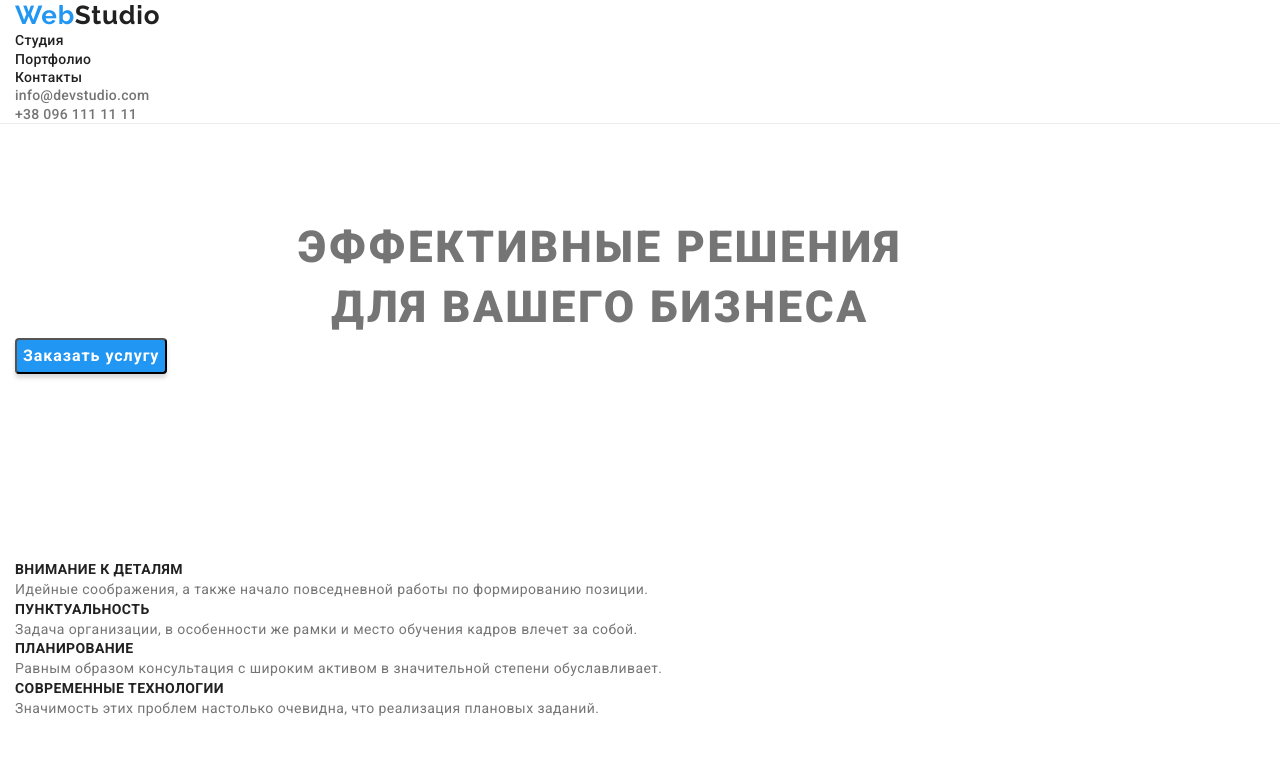
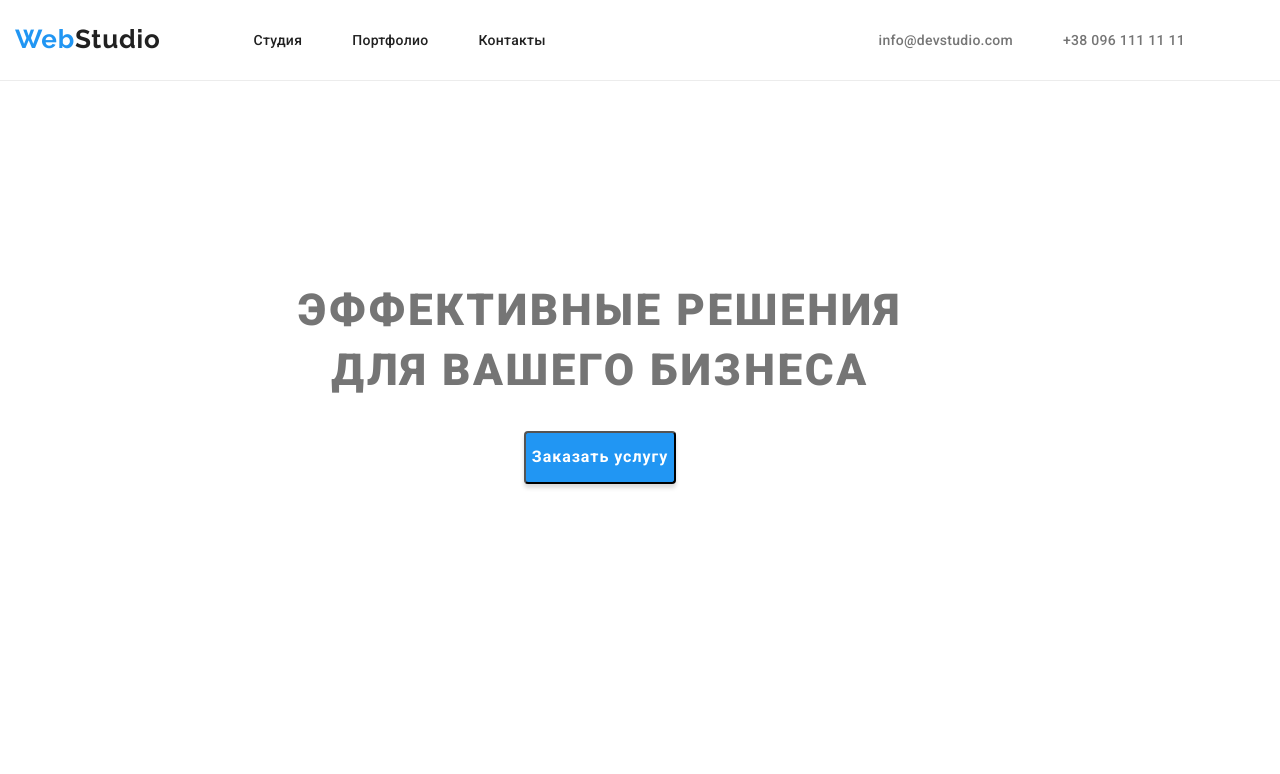
Before and after one commit to Leopoldovich/goit-markup-hw-03, a plain HTML site: page index.html in a window 1280 px wide. Shown: the top 774 px of the page. Drawn offline with nearby package versions, Linux system fonts and the light colour scheme.

Commit message:
позиционированы хедер и герой

```diff
--- a/css/styles.css
+++ b/css/styles.css
@@ -76,9 +76,53 @@ body {
   padding-right: 15px;
 }
 
+.heading-hidden {
+  position: absolute;
+  width: 1px;
+  height: 1px;
+  margin: -1px;
+  border: 0;
+  padding: 0;
+  white-space: nowrap;
+  clip-path: inset(100%);
+  clip: rect(0 0 0 0);
+  overflow: hidden;
+}
+
 /* ********************************  header  ****************************** */
 header {
   border-bottom: 1px solid #ececec;
+  /* padding-top: 24px;
+  padding-bottom: 25px; */
+}
+
+.header-nav-box {
+  display: flex;
+  align-items: center;
+}
+
+.header-nav-box-left-side {
+  display: flex;
+  align-items: center;
+}
+
+.logo-link {
+  display: flex;
+  align-items: center;
+  margin-right: 93px;
+  padding-top: 24px;
+  padding-bottom: 25px;
+}
+
+.header-nav-box-left-side-list {
+  display: flex;
+  align-items: center;
+}
+
+.header-nav-box-right-side {
+  display: flex;
+  align-items: center;
+  margin-left: auto;
 }
 
 .nav-link {
@@ -86,6 +130,16 @@ header {
   font-size: 14px;
   line-height: 1.14;
   letter-spacing: 0.02em;
+  padding-top: 32px;
+  padding-bottom: 32px;
+}
+
+.nav-link-item:not(:last-child) {
+  margin-right: 50px;
+}
+
+.header-contact-link-mail {
+  margin-right: 50px;
 }
 
 .header-contact-link {
@@ -94,6 +148,8 @@ header {
   line-height: 1.14;
   letter-spacing: 0.02em;
   color: var(--main-color);
+  padding-top: 32px;
+  padding-bottom: 32px;
 }
 
 .nav-link:hover,
@@ -107,23 +163,29 @@ header {
 
 /* ********************************  hero  ****************************** */
 
+.hero-section {
+  padding-top: 200px;
+  padding-bottom: 200px;
+}
+
+.hero-container {
+  text-align: center;
+}
+
 .hero-text {
   font-weight: 900;
   font-size: 44px;
   line-height: 1.36;
-  text-align: center;
   letter-spacing: 0.06em;
   text-transform: uppercase;
   /* color: var(--hero-and-city-word-color); */
+  padding-bottom: 30px;
 }
 
 .hero-button {
   font-weight: bold;
   font-size: 16px;
   line-height: 1.87;
-  display: flex;
-  align-items: center;
-  text-align: center;
   letter-spacing: 0.06em;
   box-shadow: 0px 4px 4px rgba(0, 0, 0, 0.15);
   border-radius: 4px;
@@ -131,6 +193,8 @@ header {
   color: var(--hero-and-city-word-color);
   background-color: var(--second-color);
   cursor: pointer;
+  padding-top: 9px;
+  padding-bottom: 10px;
 }
 
 .hero-button:hover,
@@ -140,18 +204,41 @@ header {
 
 /* ********************************  feature  ****************************** */
 
+.feature-list {
+  display: flex;
+}
+
+.feature-list-item:not(:last-child) {
+  margin-right: 30px;
+}
+
 .feature-heading {
   font-size: 14px;
   line-height: 1.14;
   letter-spacing: 0.03em;
   text-transform: uppercase;
   color: var(--h-color);
+  margin-bottom: 10px;
 }
 
 .feature-text {
   font-size: 14px;
   line-height: 1.71;
   letter-spacing: 0.03em;
+}
+
+.feature-section-bottom {
+  padding-bottom: 47px;
+}
+
+/* ********************************  works  ****************************** */
+
+.work-section-top {
+  padding-top: 47px;
+}
+
+.work-heading {
+  margin-bottom: 50px;
 }
 
 /* ********************************  team  ****************************** */
--- a/index.html
+++ b/index.html
@@ -23,26 +23,29 @@
 
     <header>
       <div class="container header-nav-box">
-        <nav>
+        <nav class="header-nav-box-left-side">
           <a class="link logo-link" href="index.html" lang="en">
             <span class="logo-first-world">Web</span>Studio</a
           >
-          <ul class="list">
-            <li>
+
+          <ul class="list header-nav-box-left-side-list">
+            <li class="nav-link-item">
               <a class="link nav-link" href="index.html">Студия</a>
             </li>
-            <li>
+            <li class="nav-link-item">
               <a class="link nav-link" href="portfolio.html"> Портфолио </a>
             </li>
-            <li>
+            <li class="nav-link-item">
               <a class="link nav-link" href="">Контакты</a>
             </li>
           </ul>
         </nav>
 
-        <ul class="list">
+        <ul class="list header-nav-box-right-side">
           <li>
-            <a class="link header-contact-link" href="mailto:info@devstudio.com"
+            <a
+              class="link header-contact-link header-contact-link-mail"
+              href="mailto:info@devstudio.com"
               >info@devstudio.com</a
             >
           </li>
@@ -58,8 +61,8 @@
     <main>
       <!-- /* ********************************  hero  ****************************** */ -->
 
-      <section class="section">
-        <div class="container">
+      <section class="hero-section">
+        <div class="container hero-container">
           <h1 class="hero-text">
             Эффективные решения <br />
             для вашего бизнеса
@@ -70,29 +73,29 @@
 
       <!-- /* ********************************  feature  ****************************** */ -->
 
-      <section class="section">
+      <section class="section feature-section-bottom">
         <div class="container">
-          <h2 class="feature-heading-hidden" hidden>Особенности</h2>
-          <ul class="list">
-            <li>
+          <h2 class="heading-hidden">Особенности</h2>
+          <ul class="list feature-list">
+            <li class="feature-list-item">
               <h2 class="feature-heading">Внимание к деталям</h2>
               <p class="feature-text">
                 Идейные соображения, а также начало повседневной работы по формированию позиции.
               </p>
             </li>
-            <li>
+            <li class="feature-list-item">
               <h2 class="feature-heading">Пунктуальность</h2>
               <p class="feature-text">
                 Задача организации, в особенности же рамки и место обучения кадров влечет за собой.
               </p>
             </li>
-            <li>
+            <li class="feature-list-item">
               <h2 class="feature-heading">Планирование</h2>
               <p class="feature-text">
                 Равным образом консультация с широким активом в значительной степени обуславливает.
               </p>
             </li>
-            <li>
+            <li class="feature-list-item">
               <h2 class="feature-heading">Современные технологии</h2>
               <p class="feature-text">
                 Значимость этих проблем настолько очевидна, что реализация плановых заданий.
@@ -104,9 +107,9 @@
 
       <!-- /* ********************************  works  ****************************** */ -->
 
-      <section class="section">
+      <section class="section work-section-top">
         <div class="container">
-          <h2 class="heading">Чем мы занимаемся</h2>
+          <h2 class="heading work-heading">Чем мы занимаемся</h2>
           <ul class="list">
             <li>
               <img src="./images/img1.jpg" alt="ноутбук" width="370" height="294" />
```
Also changed, not shown: portfolio.html (+15 -11 lines).
